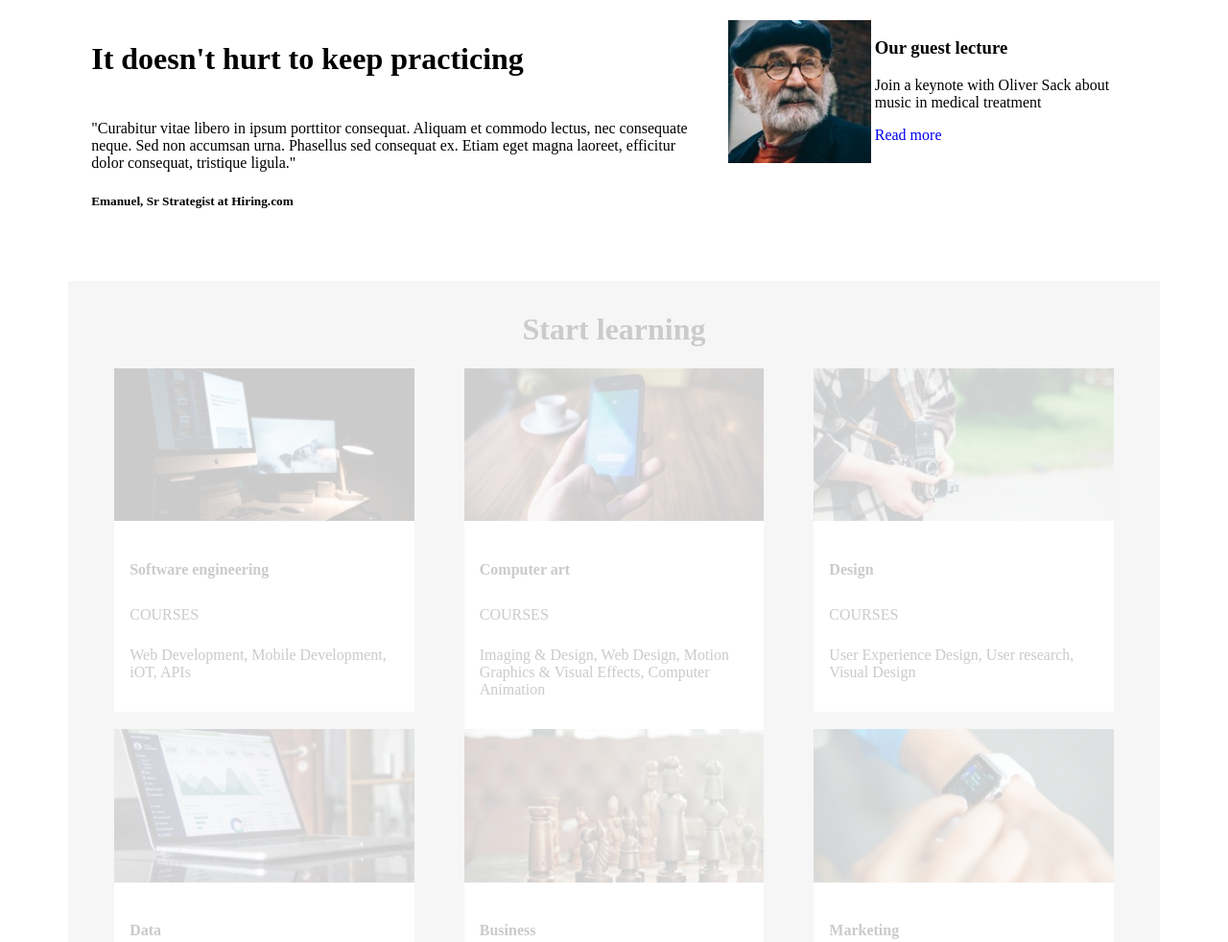
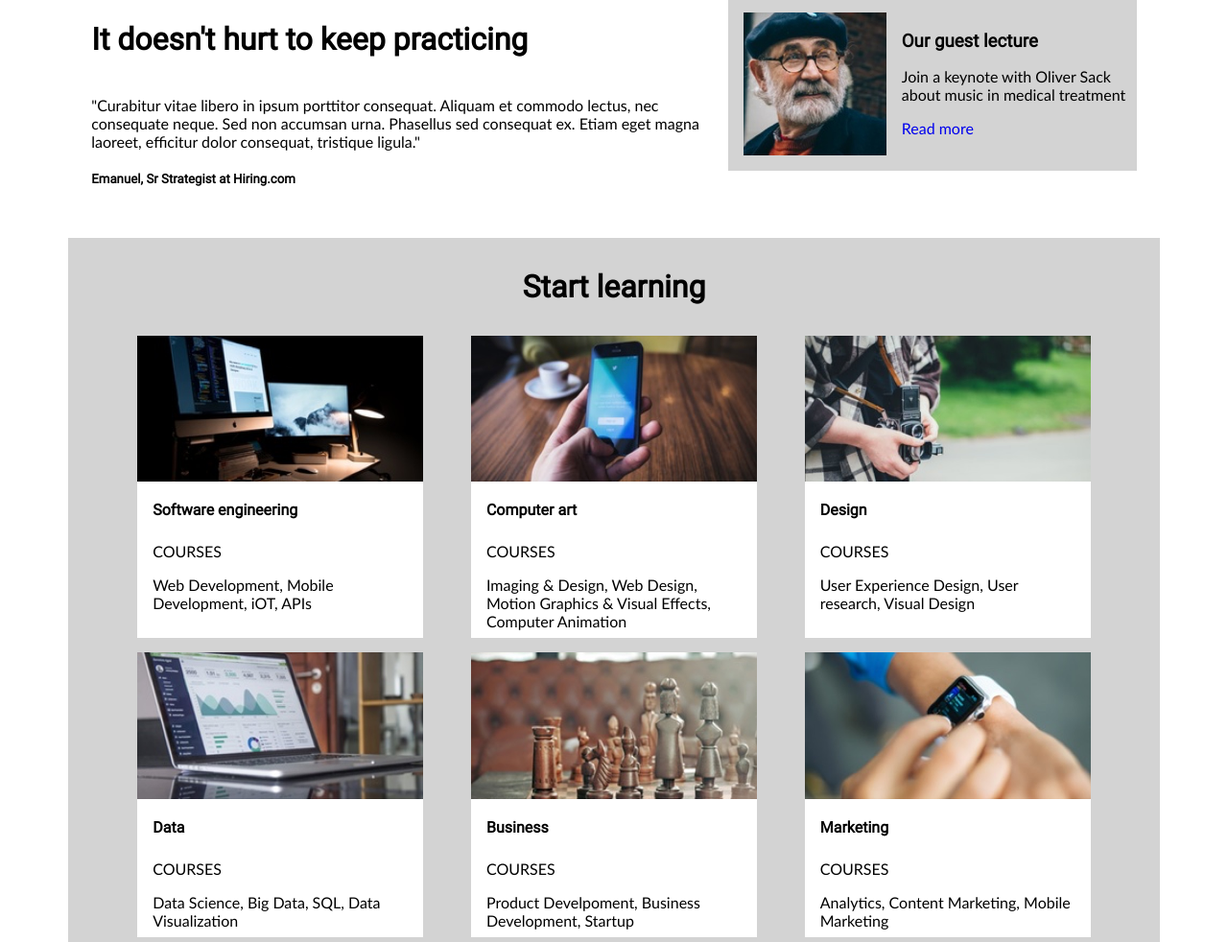
Before and after one commit to anacollado/colmar-academy, a plain HTML site: page index.html in a window 1280 px wide. Shown: the part 1010-1992 px from the top of the page at 96% size. Drawn offline with Linux system fonts and the light colour scheme.

Commit message:
Add all desktop style.

```diff
--- a/index.html
+++ b/index.html
@@ -10,7 +10,7 @@
 		<header>
 			<div class="logo">
 				<img src="./resources/images/ic-logo.svg">
-				<span>Colmar</span><span>Academy</span>
+				<span>Colmar</span><span class="light">Academy</span>
 			</div>
 			<nav>
 				<a href="#">On campus</a>
@@ -27,7 +27,7 @@
 			</div>
 			<div class="banner-info right">
 				<h1>Learn something new everyday</h1>
-				<h2>Lorem ipsum dolor sit amet, consectetur adipscing elit.</h2>
+				<h3>Lorem ipsum dolor sit amet, consectetur adipscing elit.</h3>
 				<a href="#" class="button">Start here</a>
 			</div>
 		</div>
@@ -57,7 +57,7 @@
 						<a href="#">Read more</a>
 					</div>
 				</div>
-				<div class="column-info">
+				<div class="column-info color">
 					<img src="./resources/images/information-guest-lecture.jpg">
 					<div class="details">
 						<h3>Our guest lecture</h3>
@@ -70,11 +70,10 @@
 
 	<!--Courses Section-->
 		<div class="courses">
-			<div>
 			<h1 class="title">Start learning</h1>
-			</div>
 			<div>
 				<div class="main-container course">
+					<div class="top">
 						<div class="course-info">
 							<img src="./resources/images/course-software.jpg">
 							<div class="course-text">
@@ -99,6 +98,8 @@
 								<p>User Experience Design, User research, Visual Design</p>
 							</div>
 						</div>
+					</div>
+					<div class="bottom">
 						<div class="course-info">
 							<img src="./resources/images/course-data.jpg">
 							<div class="course-text">
@@ -126,17 +127,18 @@
 					</div>
 				</div>
 			</div>
+		</div>
 
 	<!--Thesis Section-->
-		<div>
 		<h1 class="title">Thesis exhibit</h1>
-		</div>
 		<div class="main-container">
 			<div class="thesis">
 				<video controls>
 	  				<source src="./resources/videos/thesis.mp4" type="video/mp4">
 					Your browser does not support the video tag.
 				</video>
+				<h4>Reimagine urban</h4>
+				<p>"Curabitur vitae libero in ipsum porttitor consequat. Aliquam et commodo lectus, nec consequate neque. Sed non accumsan urna. Phasellus sed consequat ex. Etiam eget magna laoreet, efficitur dolor consequat, tristique ligula."</p>
 			</div>
 			<div class="column right">
 				<div class="column-info">
--- a/resources/css/style.css
+++ b/resources/css/style.css
@@ -2,6 +2,47 @@
 	border: 2px solid blue;
 }
 */
+
+@font-face {
+  font-family: 'Lato';
+  font-style: normal;
+  font-weight: 400;
+  src: local('Lato Regular'), local('Lato-Regular'), url(https://fonts.gstatic.com/s/lato/v14/S6uyw4BMUTPHjx4wXiWtFCc.woff2) format('woff2');
+  unicode-range: U+0000-00FF, U+0131, U+0152-0153, U+02BB-02BC, U+02C6, U+02DA, U+02DC, U+2000-206F, U+2074, U+20AC, U+2122, U+2191, U+2193, U+2212, U+2215, U+FEFF, U+FFFD;
+}
+
+@font-face {
+  font-family: 'Roboto';
+  font-style: normal;
+  font-weight: 400;
+  src: local('Roboto'), local('Roboto-Regular'), url(https://fonts.gstatic.com/s/roboto/v18/KFOmCnqEu92Fr1Mu4mxKKTU1Kg.woff2) format('woff2');
+  unicode-range: U+0000-00FF, U+0131, U+0152-0153, U+02BB-02BC, U+02C6, U+02DA, U+02DC, U+2000-206F, U+2074, U+20AC, U+2122, U+2191, U+2193, U+2212, U+2215, U+FEFF, U+FFFD;
+}
+
+
+h1,
+h2,
+h3,
+h4,
+h5 {
+	font-family: 'Roboto', sans-serif;
+}
+
+p,
+a,
+span,
+footer {
+	font-family: 'Lato', sans-serif;
+}
+
+h3 {
+	margin: 0px;
+}
+
+h1 {
+	padding-top: 32px;
+	margin: 0px;
+}
 
 .main {
 	margin: 0px auto;
@@ -44,15 +85,17 @@ nav {
 
 h1.title {
 	text-align: center;
-	position: relative;
-	top: 32px;
 }
 
 .banner,
 .courses {
 	background-color: lightgrey;
-	opacity: 20%;
 }
+
+h4 {
+	margin: 16px 0px;
+}
+
 
 /*Header*/
 header {
@@ -73,27 +116,42 @@ nav a {
 	text-decoration: none;
 }
 
+.light{
+	color: grey;
+}
+
 /*Banner*/
-
 
 
 .banner-pic img {
 	width: 100%;
+	height: auto;
 }
 
 a.button {
 	background-color: blue;
 	text-decoration: none;
 	color: white;
-	width: 100%;
 	text-align: center;
-	padding-top: 8px;
-	padding-bottom: 8px;
+	width: 60%;
+	transition: 1s all;
+	padding: 8px 0px;
 }
 
 a.button:hover {
 	background-color: lightblue;
 }
+
+.banner-info h1 {
+	font-size: 2.5rem;
+}
+
+.banner-info h1,
+.banner-info h3 {
+	margin: 16px 0px;
+	padding-right: 64px;
+}
+
 
 /*Campus*/
 
@@ -113,20 +171,29 @@ a.button:hover {
 	justify-content: flex-start;
 }
 
+
 .column-info img {
+	padding: 16px 16px;
 	height: auto;
 	width: 35%;
 }
 
 .column-info {
-	padding: 16px 0px;
+	display: flex;
+	align-items: center;
 }
 
+.color {
+	background-color: lightgrey;
+}
+
+
 .details {
-	width: 60%;
-	display: inline-block;
-	position: relative;
-	bottom: 1.5rem;
+	width: 65%;
+	display: flex;
+	flex-direction: column;
+	align-items: flex-start;
+	justify-content: center;
 }
 
 .details a {
@@ -144,16 +211,25 @@ a.button:hover {
 /*Courses*/
 
 .course {
+	display: block;
+}
+
+.top,
+.bottom {
+	display: flex;
+	justify-content: flex-start;
 	justify-content: space-between;
-	flex-wrap: wrap;
 	padding-left: 48px;
 	padding-right: 48px;
+}
+
+.bottom {
+	padding-top: 15px;
 }
 
 .course-info {
 	width: 30%;
 	background-color: white;
-	height: 85%;
 }
 
 .course-info img {
@@ -162,13 +238,15 @@ a.button:hover {
 }
 
 .course-text {
-	padding: 16px 16px;
-	height: 43%;
+	padding: 0px 16px;
 }
 
-.course-text p.caps {
+.course-text p {
 	padding: 8px 0px;
+	margin: 0px 0px;
 }
+
+
 
 /*Thesis*/
 
```
Lines whose indentation alone changed are shown as unchanged.
